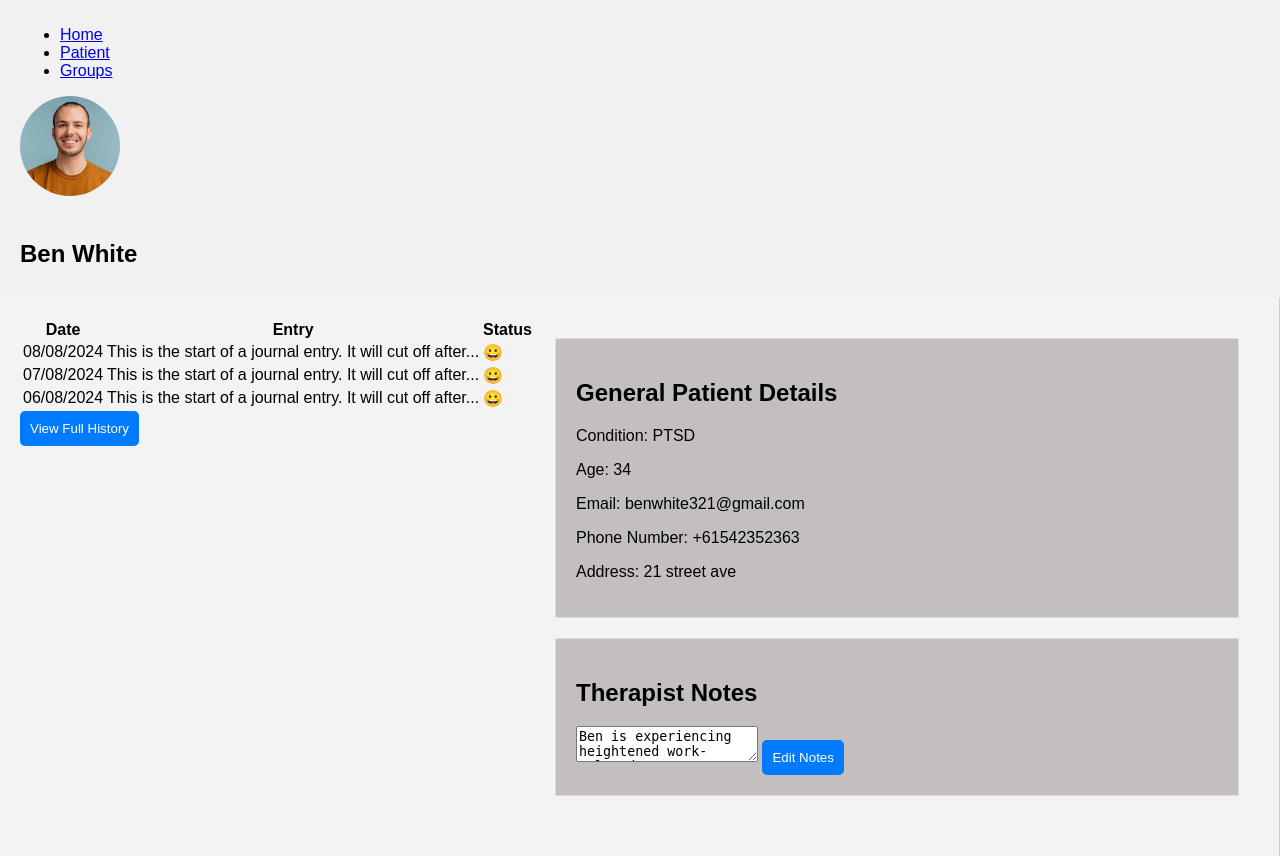
After one commit to KyleHaarhoff/CaRe_Group36, a PHP site: page /therapist/patient_view_page/patient_view_page.php in a window 1280 px wide. The commit adds this page. Run offline with PHP 8.4, Linux system fonts and the light colour scheme.

Commit message:
The patient view page

```diff
--- /dev/null
+++ b/fiveserver.config.js
@@ -0,0 +1,3 @@
+module.exports = {
+  php: "/opt/homebrew/bin/php",  // Adjust this path according to your PHP installation
+};
--- /dev/null
+++ b/therapist/patient_view_page/patient_view_page.php
@@ -0,0 +1,100 @@
+<?php
+
+include_once __DIR__ . "/../../conf.php"
+?>
+
+<!DOCTYPE html>
+<html lang="en">
+
+<head>
+    <meta charset="UTF-8">
+    <meta name="viewport" content="width=device-width, initial-scale=1.0">
+    <title>Patient View Page</title>
+    <link rel="stylesheet" href="home.css">
+    <link rel="stylesheet" href="../../style.css">
+    <link rel="stylesheet" href="../../common/navbar/navbar.css">
+    <link rel="stylesheet" href="../patient_view_page/view_page.css">
+
+</head>
+
+<body>
+
+     <!-- <php include ("navbar.php"); ?> -->
+
+     <header>
+        <nav>
+            <ul>
+                <li><a href="#">Home</a></li>
+                <li><a href="#">Patient</a></li>
+                <li><a href="#">Groups</a></li>
+            </ul>
+            <div class="profile">
+                <img src="../../assets/images/profile.avif" alt="Profile Picture" class="profile-img">
+                <h1>Ben White</h1>
+            </div>
+        </nav>
+    </header>
+
+    <main>
+        <div class="container">
+
+
+
+            <!-- Journal Section -->
+            <section class="journal-entry">
+
+
+                <!-- Journal Entry Table -->
+                <div class="journal-list">
+                    <table>
+                        <thead>
+                            <tr>
+                                <th>Date</th>
+                                <th>Entry</th>
+                                <th>Status</th>
+                            </tr>
+                        </thead>
+                        <tbody>
+                            <tr>
+                                <td>08/08/2024</td>
+                                <td>This is the start of a journal entry. It will cut off after...</td>
+                                <td>&#128512</td>
+                            </tr>
+                            <tr>
+                                <td>07/08/2024</td>
+                                <td>This is the start of a journal entry. It will cut off after...</td>
+                                <td>&#128512</td>
+                            </tr>
+                            <tr>
+                                <td>06/08/2024</td>
+                                <td>This is the start of a journal entry. It will cut off after...</td>
+                                <td>&#128512</td>
+                            </tr>
+                        </tbody>
+                    </table>
+                </div>
+                <button class="viewHistory">View Full History</button>
+            </section>
+            <div class="main-content">
+            <div class="patient-details">
+            <h2>General Patient Details</h2>
+            <p>Condition: PTSD</p>
+            <p>Age: 34</p>
+            <p>Email: benwhite321@gmail.com</p>
+            <p>Phone Number: +61542352363</p>
+            <p>Address: 21 street ave</p>
+            </div>
+        <div class="therapist-notes">
+            <h2>Therapist Notes</h2>
+            <textarea>Ben is experiencing heightened work-related stress...</textarea>
+            <button>Edit Notes</button>
+
+        </div>
+        </div>
+    </main>
+    <script src="home.js"></script>
+    <script src="../../common/navbar/navbar.js"></script>
+</body>
+
+
+</html>
--- /dev/null
+++ b/therapist/patient_view_page/view_page.css
@@ -0,0 +1,58 @@
+
+body {
+    font-family: 'Arial', sans-serif;
+    margin: 0;
+    padding: 0;
+    box-sizing: border-box;
+}
+
+header {
+    background-color: #f1f1f1;
+    padding: 10px 20px;
+    text-align: left;
+}
+
+.container {
+    display: flex;
+    padding: 30px;
+    flex: 1;
+    padding: 20px;
+    border-right: 1px solid #ccc;
+
+}
+
+
+
+
+.profile-img {
+    position: cent;
+    width: 100px;
+    height: 100px;
+    border-radius: 50%;
+    margin-bottom: 20px;
+}
+
+.main-content {
+    flex: 3;
+    padding: 20px;
+}
+
+.patient-details, .therapist-notes {
+    background-color: #c4bfbf;
+    border: 1px solid #ddd;
+    padding: 20px;
+    margin-bottom: 20px;
+}
+
+button {
+    padding: 10px;
+    background-color: #007BFF;
+    color: white;
+    border: none;
+    border-radius: 5px;
+    cursor: pointer;
+}
+
+button:hover {
+    background-color: #0056b3;
+}
```
Also changed, not shown: therapist/group_page/group.css (deleted, +0 -140 lines), therapist/group_page/group.js (deleted, +0 -17 lines), therapist/group_page/index.html (deleted, +0 -86 lines), therapist/patient_view_page/includes.php (renamed from therapist/group_page/groupage.html, +3 -7 lines), therapist/patient_view_page/navbar/navbar.css (added, +27 -0 lines), therapist/patient_view_page/navbar/navbar.php (added, +37 -0 lines), assets/images/profile.avif (added), therapist/patient_view_page/navbar/navbar.js (added), 2 other files.
